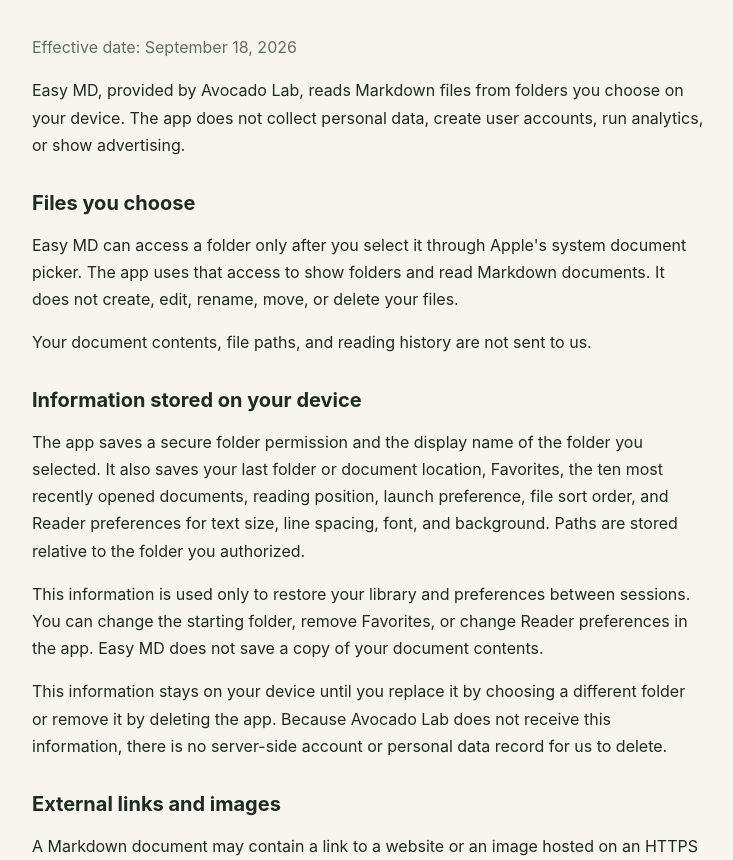
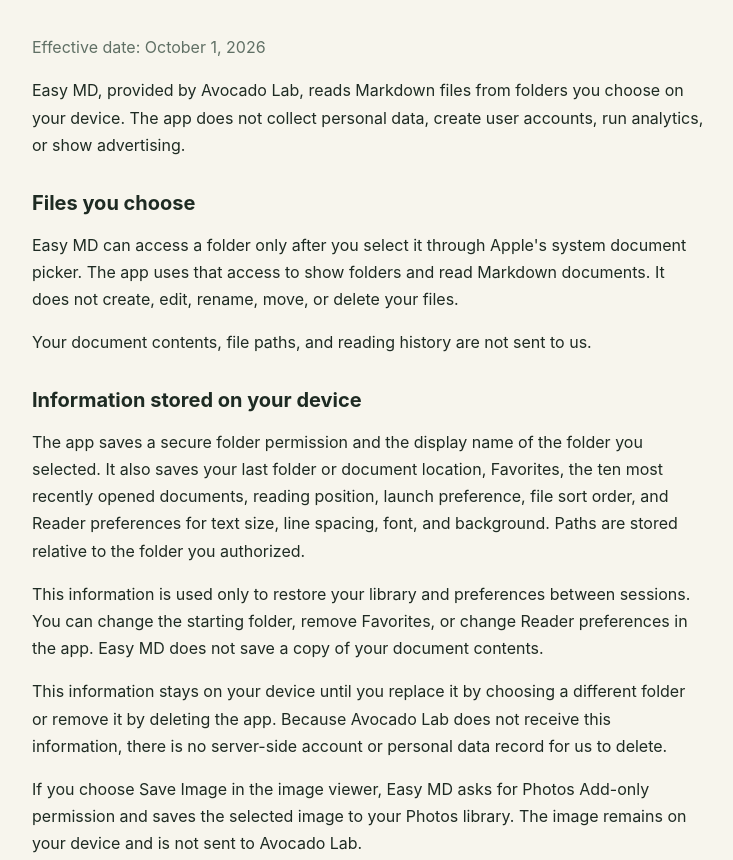
Before and after one commit to kt-avocadolab/avocado-lab-website, a website: page privacy/easy-md/index.html in a window 1280 px wide. Shown: the part 172-1032 px from the top of the page, without its empty margins (272-1005 px from the left). Drawn offline with Linux system fonts and the light colour scheme.

Commit message:
Disclose Photos image saving in Easy MD privacy policy

```diff
--- a/privacy/easy-md/index.html
+++ b/privacy/easy-md/index.html
@@ -26,7 +26,7 @@
 <body>
   <main>
     <h1>Privacy Policy for Easy MD</h1>
-    <p class="date">Effective date: September 18, 2026</p>
+    <p class="date">Effective date: October 1, 2026</p>
     <p>Easy MD, provided by Avocado Lab, reads Markdown files from folders you choose on your device. The app does not collect personal data, create user accounts, run analytics, or show advertising.</p>
 
     <h2>Files you choose</h2>
@@ -37,6 +37,7 @@
     <p>The app saves a secure folder permission and the display name of the folder you selected. It also saves your last folder or document location, Favorites, the ten most recently opened documents, reading position, launch preference, file sort order, and Reader preferences for text size, line spacing, font, and background. Paths are stored relative to the folder you authorized.</p>
     <p>This information is used only to restore your library and preferences between sessions. You can change the starting folder, remove Favorites, or change Reader preferences in the app. Easy MD does not save a copy of your document contents.</p>
     <p>This information stays on your device until you replace it by choosing a different folder or remove it by deleting the app. Because Avocado Lab does not receive this information, there is no server-side account or personal data record for us to delete.</p>
+    <p>If you choose Save Image in the image viewer, Easy MD asks for Photos Add-only permission and saves the selected image to your Photos library. The image remains on your device and is not sent to Avocado Lab.</p>
 
     <h2>External links and images</h2>
     <p>A Markdown document may contain a link to a website or an image hosted on an HTTPS server. If you open a web link, iOS passes it to the appropriate system app. If a document contains a remote image, your device may contact that image host to load it. That host may receive standard network information such as your IP address. Easy MD does not control the privacy practices of external websites or image hosts.</p>
```
Also changed, not shown: tests/site.test.js (+3 -1 lines).
